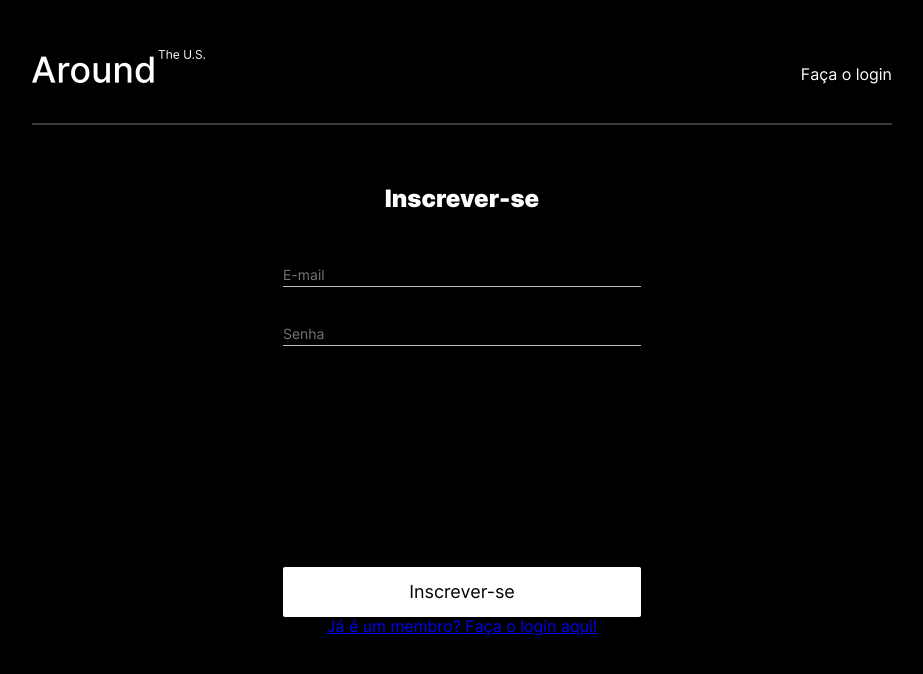
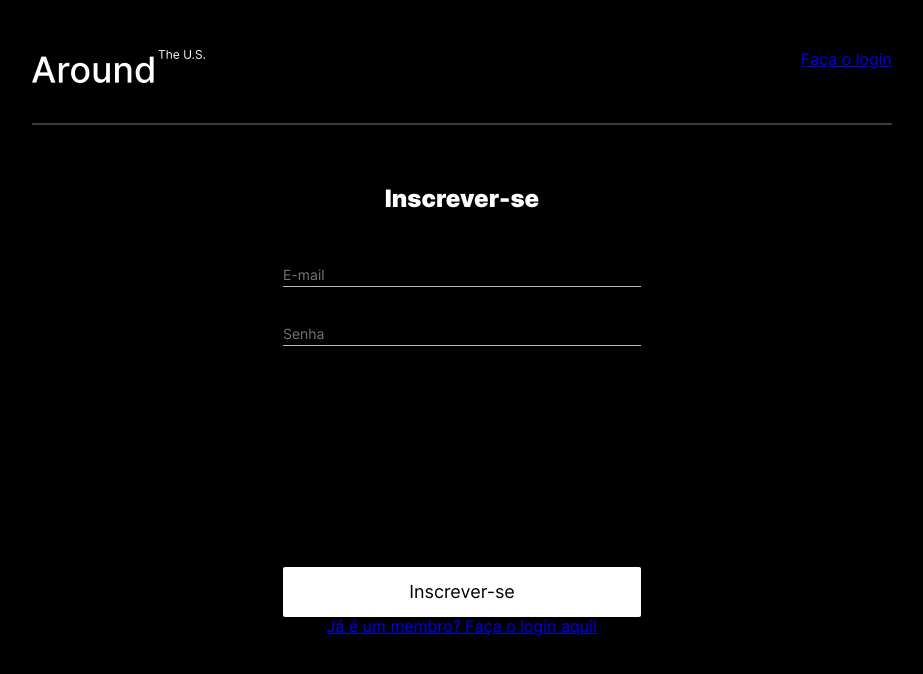
Before and after one commit to MaikonCorrea/web_project_around_auth, a React (Create React App) app: page /register in a window 1280 px wide. Shown: the top 674 px of the page, without its empty margins (178-1101 px from the left). Built offline with nearby package versions, Linux system fonts and the light colour scheme; no server answers.

Commit message:
changed header.css class names

```diff
--- a/src/blocks/header/header.css
+++ b/src/blocks/header/header.css
@@ -20,17 +20,17 @@
   background-size: cover;
 }
 
-.header__discription {
+.header__menu {
 display: flex;
 align-items: flex-end;
 }
 
-.header__subtitle {
+.header__menu-email {
   color: white;
   margin-right: 58px;
 }
 
-.header__button {
+.header__menu-button {
   background-color: rgb(0, 0, 0);
   color: white;
   border: none;
@@ -38,7 +38,7 @@ align-items: flex-end;
   text-decoration: none;
 }
 
-.header__button:hover {
+.header__menu-button:hover {
   color: rgb(193, 193, 193);
 }
 
```
